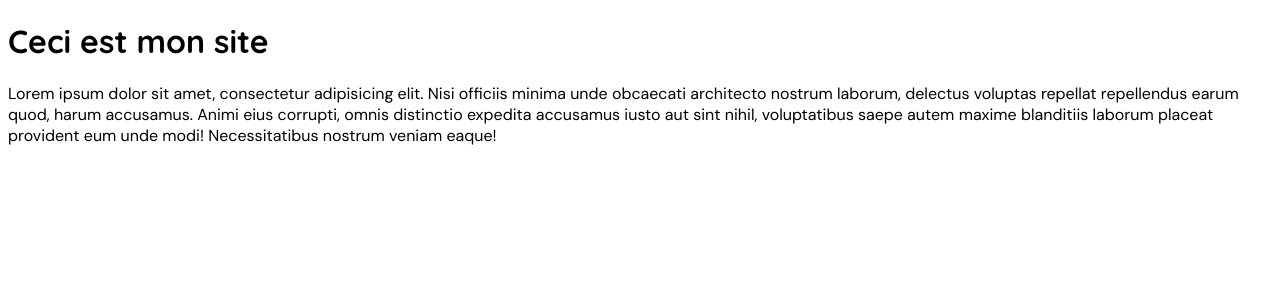
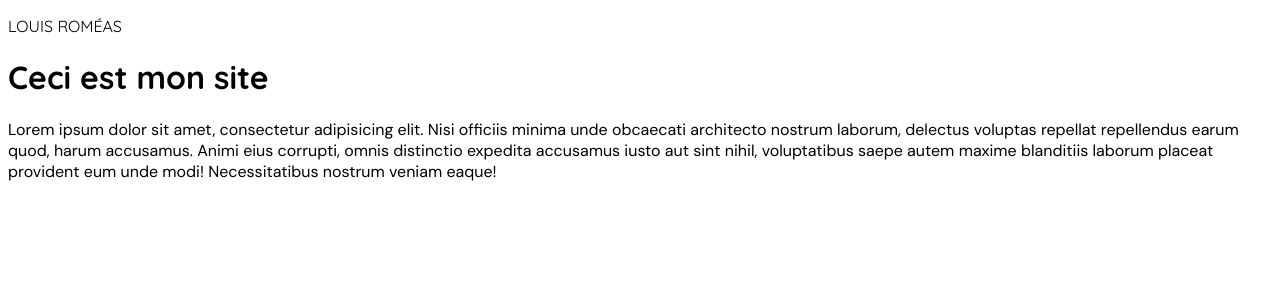
Before and after one commit to LouisRomeas/LouisRomeas.github.io, a PHP site: page / in a window 1280 px wide. Shown: the top 300 px of the page. Run offline with PHP 8.4, Linux system fonts and the light colour scheme.

Commit message:
restructuration + font added

```diff
--- a/css/common.css
+++ b/assets/css/common.css
@@ -1,4 +1,8 @@
 @import url('https://fonts.googleapis.com/css2?family=DM+Sans:wght@400;700&family=Quicksand:wght@400;700&display=swap');
+
+:root {
+    --blue-base: #007FFF;
+}
 
 html {
     font-family: 'DM Sans', sans-serif;
@@ -8,6 +12,15 @@ h1, h2, h3 {
     font-family: 'Quicksand', sans-serif;
 }
 
+header {
+
+}
+
+header .homeLink {
+    font-family: 'Quicksand', sans-serif;
+    text-transform: uppercase;
+}
+
 main {
 
 }
--- a/index.html
+++ b/index.html
@@ -4,10 +4,13 @@
     <meta charset="UTF-8">
     <meta http-equiv="X-UA-Compatible" content="IE=edge">
     <meta name="viewport" content="width=device-width, initial-scale=1.0">
-    <link rel="stylesheet" href="css/common.css">
+    <link rel="stylesheet" href="/assets/css/common.css">
     <title>Document</title>
 </head>
 <body>
+    <header>
+        <p class="homeLink">Louis Roméas</p>
+    </header>
     <main>
         <h1>Ceci est mon site</h1>
         <p>
```
Also changed, not shown: assets/fonts/Paradox.woff2 (added).
